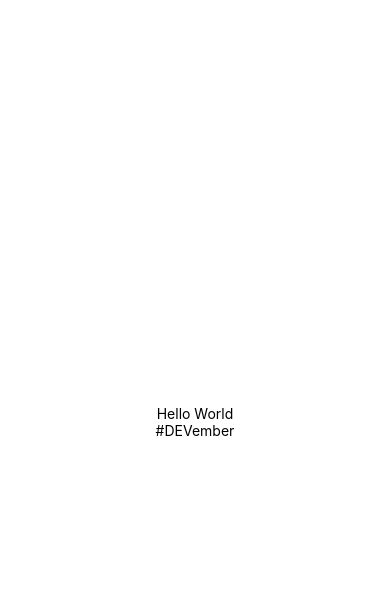
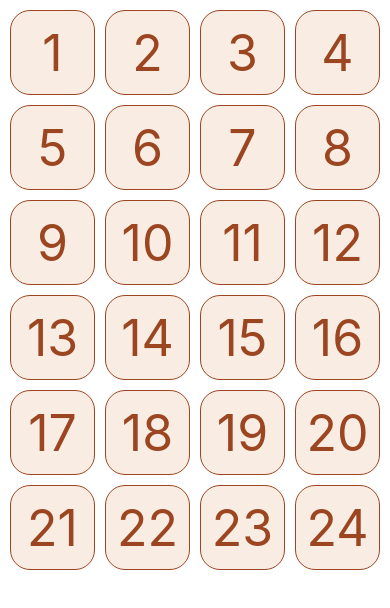
Before and after one commit to Falenyoni/DEVember, a React Native app: screen / in a window 390 px wide. Shown: the top 608 px of the page. Built offline with nearby package versions, Linux system fonts and the light colour scheme.

Commit message:
Adding FlatList to Advent Calender

```diff
--- a/App.tsx
+++ b/App.tsx
@@ -1,12 +1,23 @@
 import { StatusBar } from 'expo-status-bar';
-import { StyleSheet, Text, View } from 'react-native';
+import { StyleSheet, Text, View, FlatList } from 'react-native';
+import DayListItem from './src/components/core/DayListItem';
+
+const days = [...Array(24)].map((val, index) => index + 1)
 
 export default function App() {
 
   return (
     <View style={styles.container}>
-      <Text>Hello World</Text>
-      <Text>#DEVember</Text>
+      <FlatList
+        data={days}
+        contentContainerStyle={styles.content}
+        columnWrapperStyle={styles.column}
+        numColumns={4}
+        renderItem={({item}) =>
+          <DayListItem  day={item}/>
+        }/>
+
+
       <StatusBar style="auto" />
     </View>
   );
@@ -16,7 +27,14 @@
   container: {
     flex: 1,
     backgroundColor: '#fff',
-    alignItems: 'center',
-    justifyContent: 'center',
+
+
+  },
+  content: {
+    gap: 10,
+    padding: 10,
+  },
+  column: {
+    gap: 10,
   },
 });
--- /dev/null
+++ b/src/components/core/DayListItem.tsx
@@ -0,0 +1,35 @@
+import { Text, View, StyleSheet } from "react-native";
+
+type DayListItem ={
+    day: number
+}
+
+export default function DayListItem({day}: DayListItem){
+    return (<View style={styles.box} >
+
+    <Text style={styles.text}>{day}</Text>
+    </View>)
+}
+
+
+
+const styles = StyleSheet.create({
+    box: {
+      backgroundColor: '#F9EDE3',
+      //width: 100,
+      //height:100,
+      flex: 1,
+      aspectRatio: 1,
+
+      borderWidth: StyleSheet.hairlineWidth,
+      borderColor: '#9b4521',
+      borderRadius: 20,
+
+      justifyContent: 'center',
+      alignItems: 'center',
+    },
+    text: {
+      color: '#9b4521',
+      fontSize: 50
+    }
+  });
```
